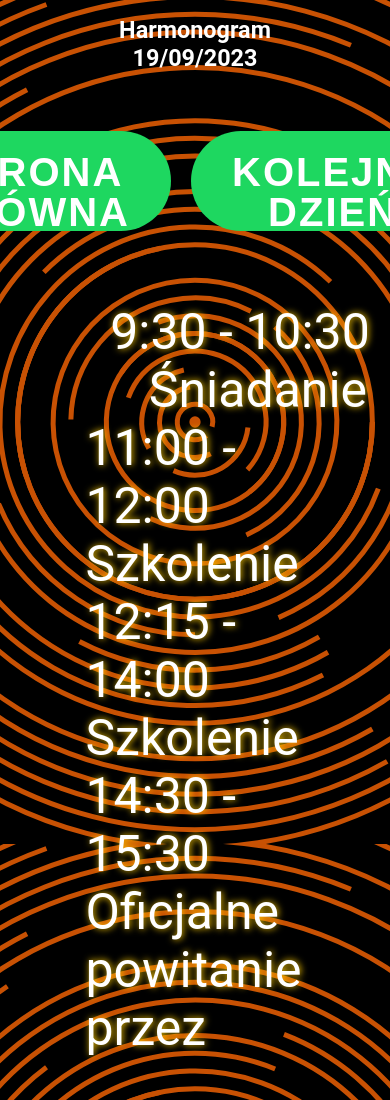
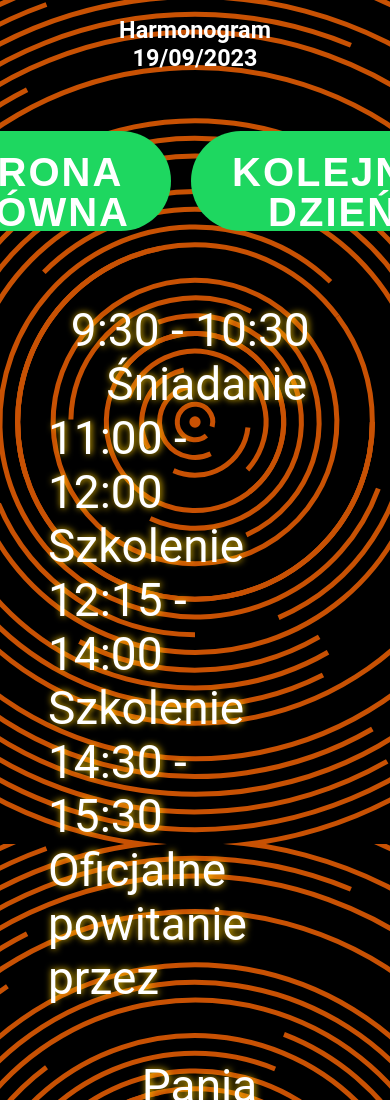
Before and after one commit to konieczkakacper/wyjazd23, a plain HTML site: page second.html in a window 390 px wide. Shown: the top 1100 px of the page. Drawn offline with Linux system fonts and the light colour scheme.

Commit message:
Add files via upload

```diff
--- a/second.html
+++ b/second.html
@@ -22,7 +22,7 @@
         <li class="li-text">&nbsp;&nbsp;9:30 - 10:30 &emsp; Śniadanie</li>
         <li class="li-text">11:00 - 12:00&emsp;Szkolenie</li>
         <li class="li-text">12:15 - 14:00&emsp;Szkolenie</li>
-        <li class="li-text">14:30 - 15:30&emsp;Oficjalne powitanie przez <br> &emsp; &emsp; &emsp;&emsp; &emsp;&emsp;Panią Rektor Wójcik Sesja Q&A</li>
+        <li class="li-text">14:30 - 15:30&emsp;Oficjalne powitanie przez <br> &emsp; &emsp; &emsp;&emsp; &emsp;&emsp;Panią Rektor Wójcik<br>&emsp;&emsp; &emsp; &emsp;&emsp; &emsp;Sesja Q&A</li>
         <li class="li-text">15:45 - 16:30&emsp;Obiadokolacja</li>
         <li class="li-text">16:45 - 19:00&emsp;Chrzest</li>
         <li class="li-text">19:30 - 1:00 &emsp; Posiadówka</li>
--- a/style.css
+++ b/style.css
@@ -87,7 +87,7 @@ div.container {
 
 }
 ul.list{
-    margin-left: 10%;
+    margin-right: 10%;
     list-style-type: none;
     display: table;
     text-align: left;
@@ -97,7 +97,7 @@ ul.list{
 li{
     text-shadow: #FC0 1px 0 7px;
     color: white;
-    font-size: 42px;
+    font-size: 40px;
 }
 
 p{
@@ -117,7 +117,7 @@ p{
     }
 
     .li-text{
-        font-size:50px;
+        font-size:46px;
     }
 
     .html{
```
